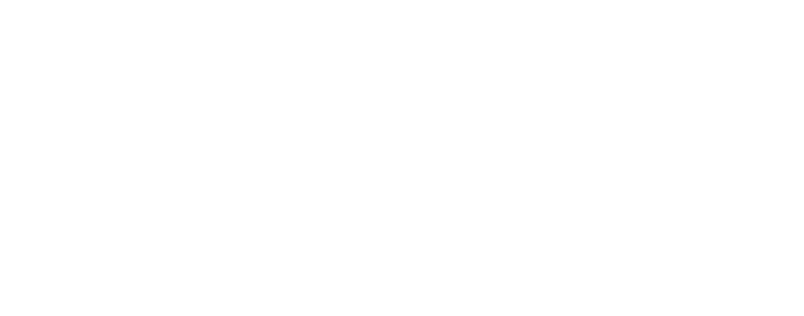
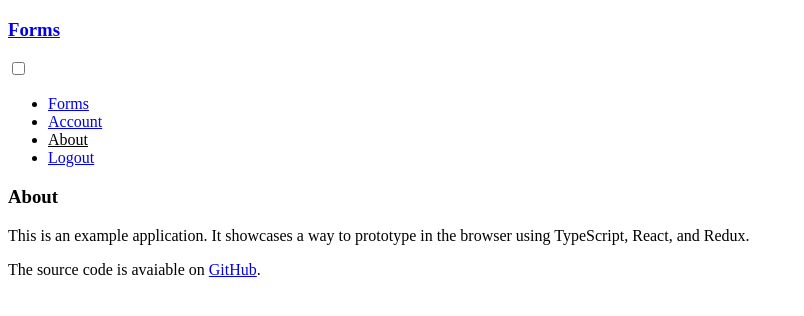
Before and after one commit to nicolashery/example-typescript-prototype, a React (Vite) app: page /about in a window 1280 px wide. Before the commit this address had no page. Shown: the top 316 px of the page, without its empty margins (0-804 px from the left). Built offline with nearby package versions, Linux system fonts and the light colour scheme.

Commit message:
Add About page

```diff
--- /dev/null
+++ b/src/About.tsx
@@ -0,0 +1,20 @@
+function About() {
+  return (
+    <>
+      <h3>About</h3>
+      <p>
+        This is an example application. It showcases a way to prototype in the
+        browser using TypeScript, React, and Redux.
+      </p>
+      <p>
+        The source code is avaiable on{' '}
+        <a href="https://github.com/nicolashery/example-typescript-prototype">
+          GitHub
+        </a>
+        .
+      </p>
+    </>
+  )
+}
+
+export default About
--- a/src/Account.tsx
+++ b/src/Account.tsx
@@ -60,6 +60,3 @@
 }
 
 export default Account
-function dispatch(action: any) {
-  throw new Error('Function not implemented.')
-}
--- a/src/App.tsx
+++ b/src/App.tsx
@@ -16,6 +16,7 @@
 } from './FormResponses'
 import FormNav from './FormNav'
 import FormCreate from './FormCreate'
+import About from './About'
 
 function App() {
   return (
@@ -42,6 +43,7 @@
           </Route>
         </Route>
         <Route path="account" element={<Account />} />
+        <Route path="about" element={<About />} />
       </Route>
     </Routes>
   )
--- a/src/Navbar.tsx
+++ b/src/Navbar.tsx
@@ -24,6 +24,9 @@
               <NavLink to="account">Account</NavLink>
             </li>
             <li>
+              <NavLink to="about">About</NavLink>
+            </li>
+            <li>
               <a href="#">Logout</a>
             </li>
           </ul>
```
